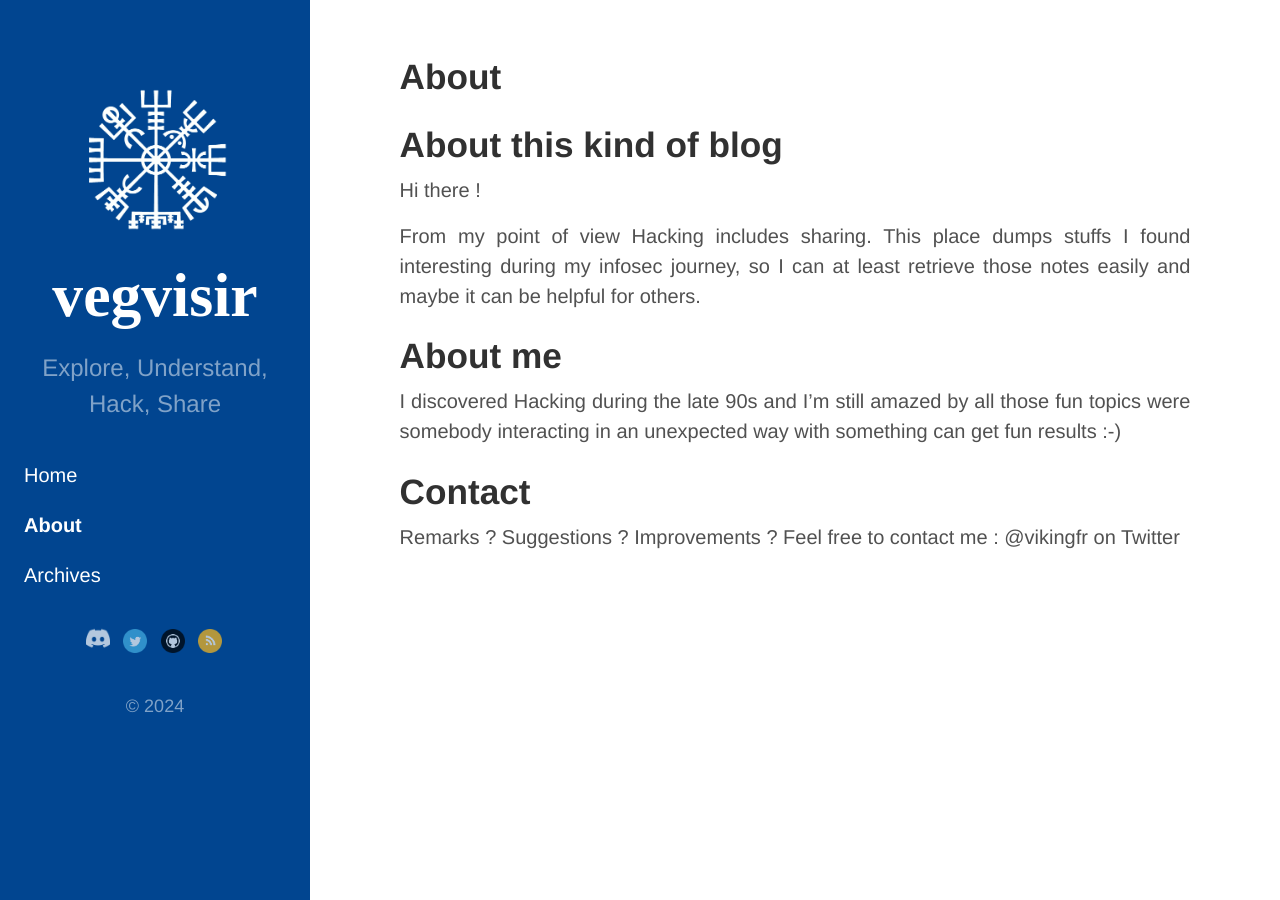
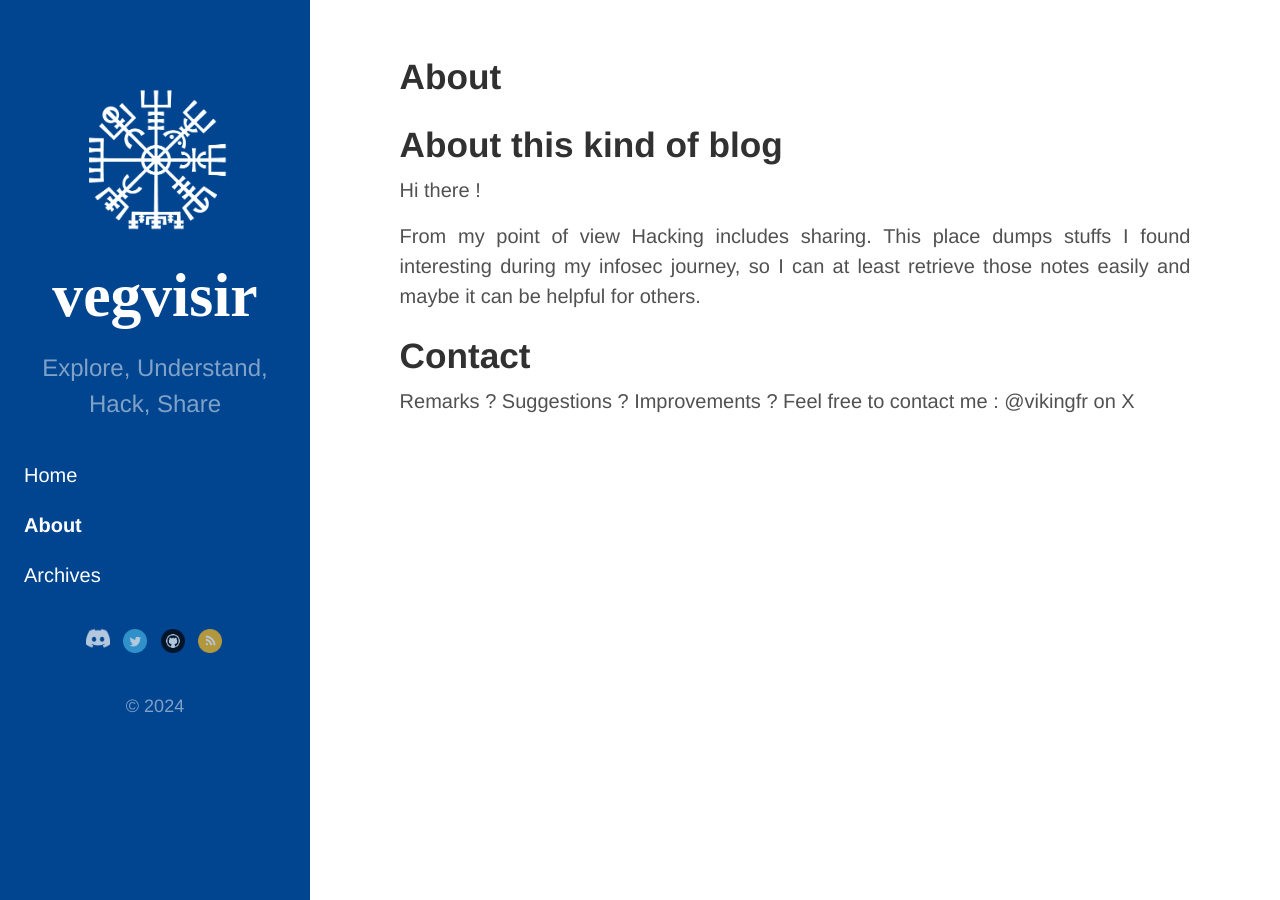
Before and after one commit to v1k1ngfr/v1k1ngfr.github.io, a Jekyll site: the page built from about.md, in a window 1280 px wide. Built offline with Jekyll 4.4.1, drawn with Linux system fonts in a browser that asks for light colours.

```diff
--- a/about.md
+++ b/about.md
@@ -9,8 +9,5 @@ Hi there !
 
 From my point of view Hacking includes sharing. This place dumps stuffs I found interesting during my infosec journey, so I can at least retrieve those notes easily and maybe it can be helpful for others.
 
-# About me
-I discovered Hacking during the late 90s and I'm still amazed by all those fun topics were somebody interacting in an unexpected way with something can get fun results :-)
-
 # Contact
-Remarks ? Suggestions ? Improvements ? Feel free to contact me : @vikingfr on Twitter
+Remarks ? Suggestions ? Improvements ? Feel free to contact me : @vikingfr on X
```
Also changed, not shown: _includes/head.html (+0 -11 lines).
